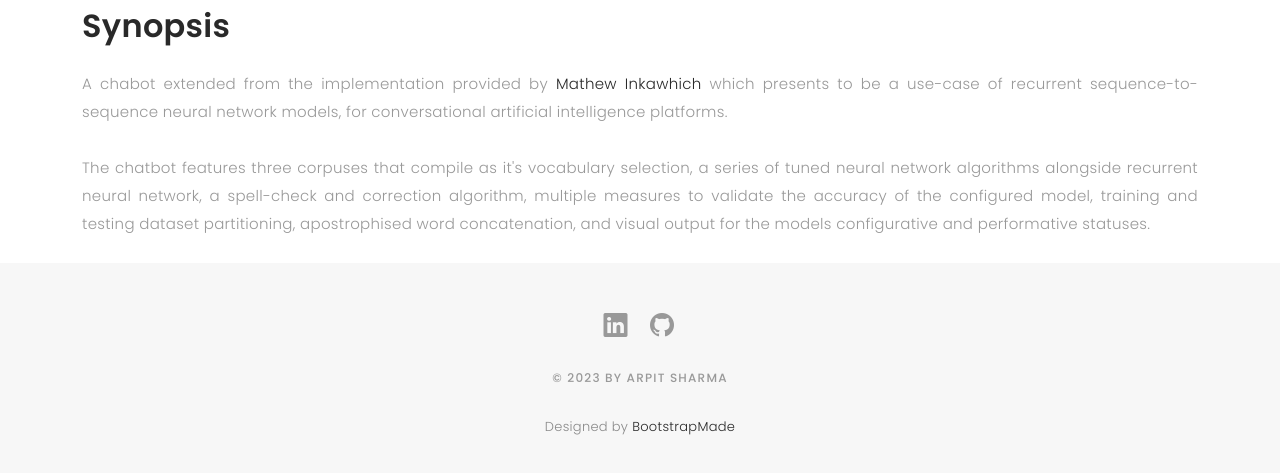
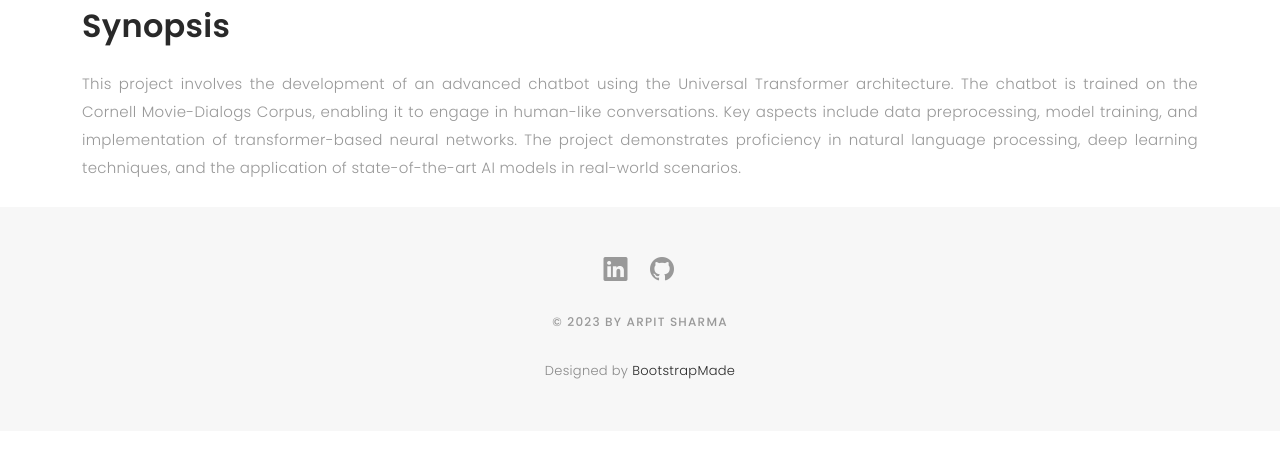
Before and after one commit to ArpitSharmaDev/portfolio, a plain HTML site: page portfolio/portfolio-nlp.html in a window 1280 px wide. Shown: the part 1282-1755 px from the top of the page. After the commit the page ends 1713 px from the top, so only its background shows below. Drawn offline with nearby package versions, Linux system fonts and the light colour scheme; a web font is replaced by a local one.

Commit message:
Chat bot.Completed with synopsis.

```diff
--- a/portfolio/portfolio-nlp.html
+++ b/portfolio/portfolio-nlp.html
@@ -162,12 +162,15 @@
 		  <br>
 		  <div class="alt" style="text-align:justify;">
 			<h2>Synopsis</h2>
-				<p>A chabot extended from the implementation provided by <a href="https://pytorch.org/tutorials/beginner/chatbot_tutorial.html" target="_blank" rel="noopener noreferrer">Mathew Inkawhich</a>
-				which presents to be a use-case of recurrent sequence-to-sequence neural network models, for conversational artificial intelligence platforms.
-				<br><br>
-				The chatbot features three corpuses that compile as it's vocabulary selection, a series of tuned neural network algorithms alongside recurrent neural network,
-				a spell-check and correction algorithm, multiple measures to validate the accuracy of the configured model, training and testing dataset partitioning,
-				apostrophised word concatenation, and visual output for the models configurative and performative statuses.</p>
+				<p>This project involves the development of an advanced chatbot using
+           the Universal Transformer architecture. The chatbot is
+           trained on the Cornell Movie-Dialogs Corpus, enabling it
+            to engage in human-like conversations. Key aspects include
+             data preprocessing, model training, and implementation of
+             transformer-based neural networks. The project demonstrates
+             proficiency in natural language processing, deep learning techniques,
+              and the application of state-of-the-art AI models in real-world
+              scenarios.</p>
 			</div>
         </div>
 
```
